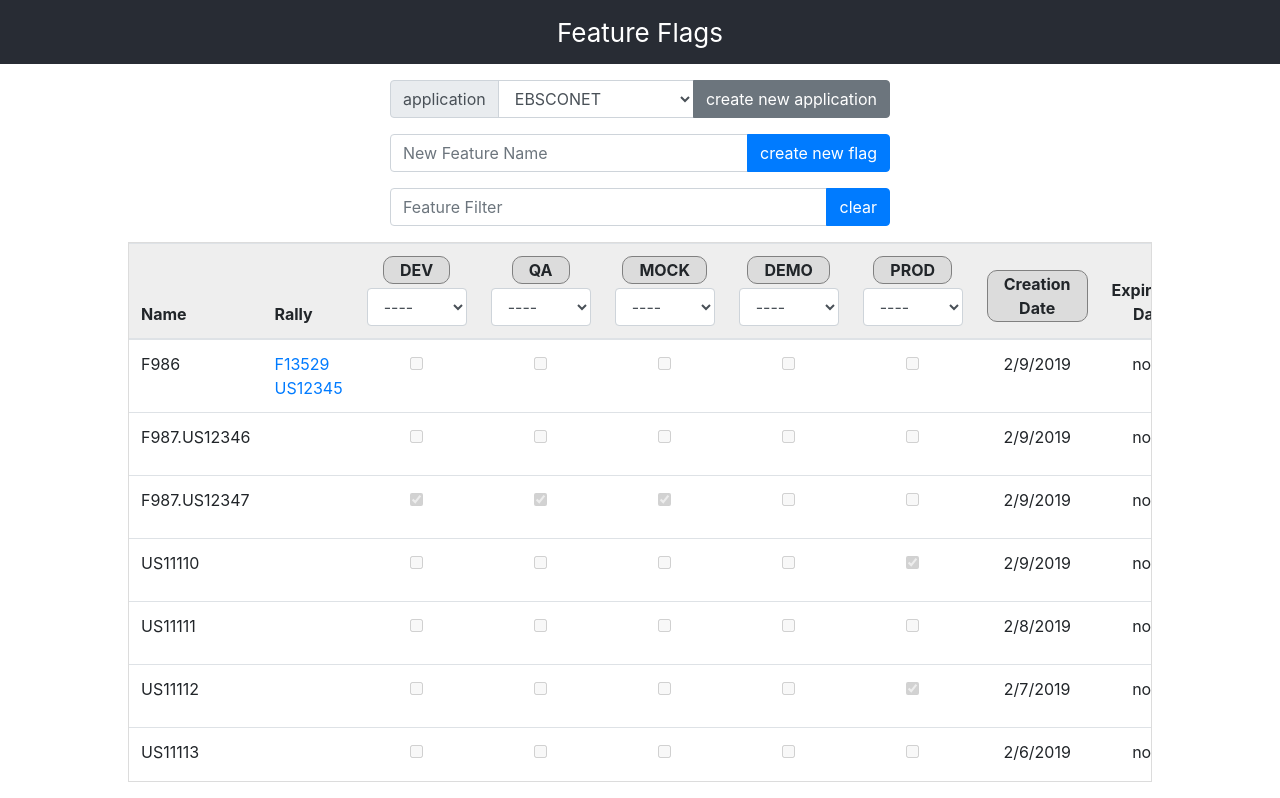
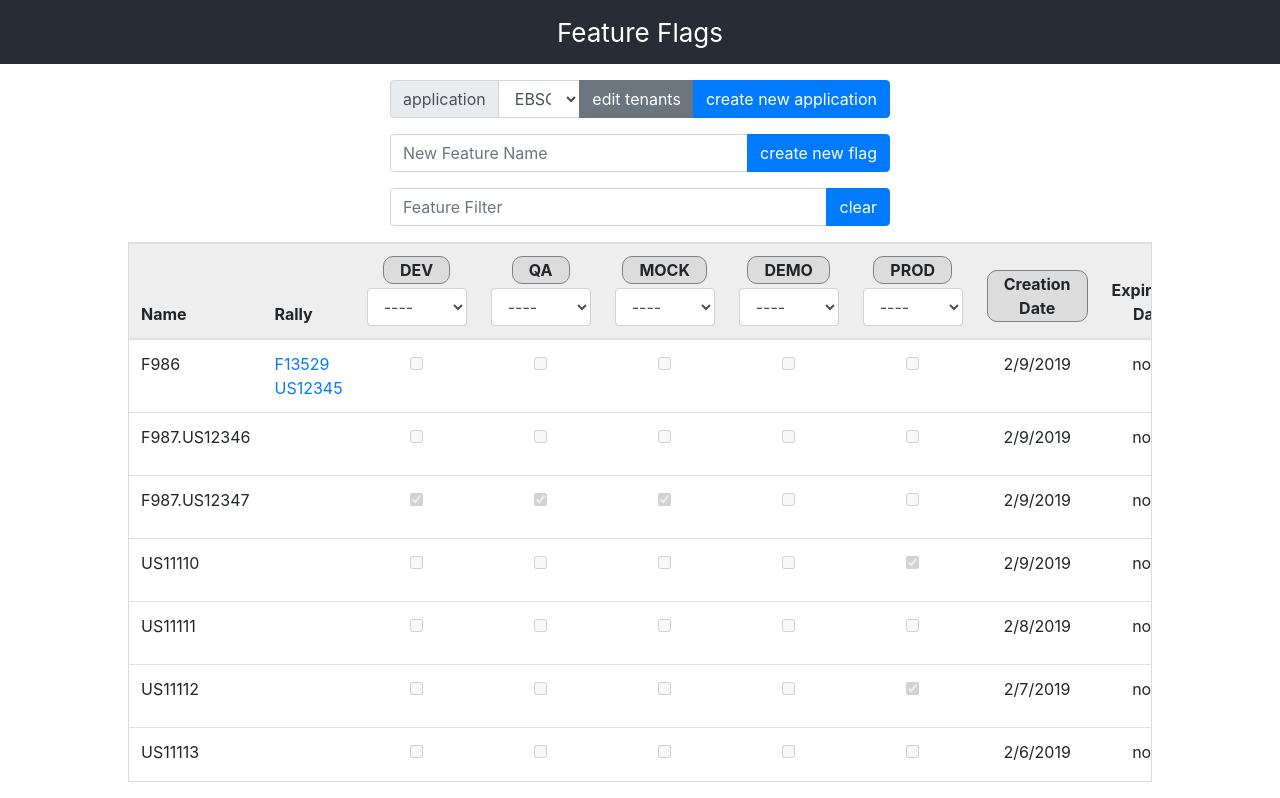
Before and after one commit to Joshproxy/featureflags_react, a React (Create React App) app: page / in a window 1280 px wide. Built offline with nearby package versions, Linux system fonts and the light colour scheme.

Commit message:
Update App.tsx

```diff
--- a/src/App.tsx
+++ b/src/App.tsx
@@ -19,6 +19,7 @@ class App extends Component<
     newApplicationName: string;
     newApplicationTenants: string[];
     creatingApplication: boolean;
+    editTenants: boolean;
   }
 > {
   private service: IFeatureflagServiceAPI;
@@ -32,7 +33,8 @@ class App extends Component<
       selectedApplicationId: 0,
       newApplicationName: "",
       newApplicationTenants: this.defaultTenants,
-      creatingApplication: false
+      creatingApplication: false,
+      editTenants: false
     };
 
     this.service.getApplications().then(apps => {
@@ -58,7 +60,8 @@ class App extends Component<
           selectedApplicationId: newApplication.id,
           newApplicationName: "",
           newApplicationTenants: this.defaultTenants,
-          creatingApplication: false
+          creatingApplication: false,
+          editTenants: false
         });
       });
   }
@@ -133,7 +136,17 @@ class App extends Component<
                 <Button
                   variant="secondary"
                   onClick={() =>
-                    this.setState({ ...this.state, creatingApplication: true })
+                    this.setState({ ...this.state, editTenants: true })
+                  }
+                >
+                  edit tenants
+                </Button>
+              </InputGroup.Append>
+              <InputGroup.Append>
+                <Button
+                  variant="primary"
+                  onClick={() =>
+                    this.setState({ ...this.state, creatingApplication: true, editTenants: true })
                   }
                 >
                   create new application
```
